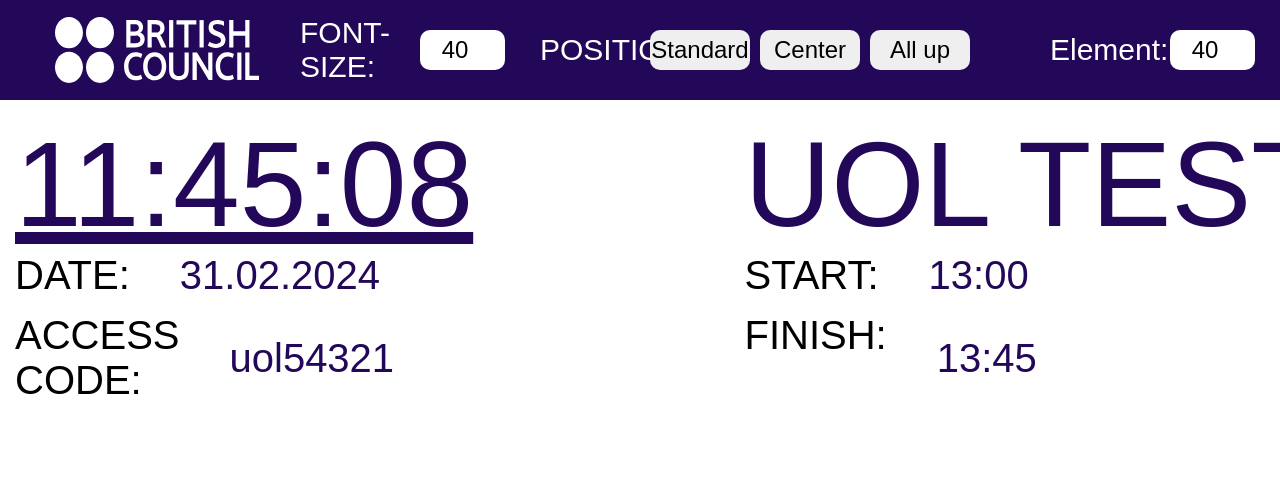
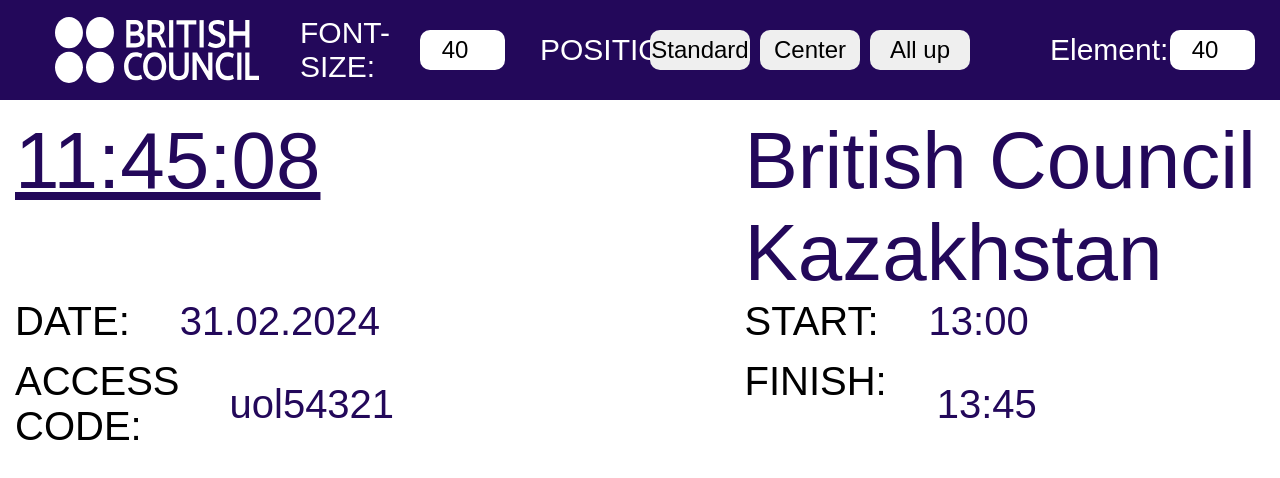
Before and after one commit to MaxGrateman/british-council-board, a React (Vite) app: page /uol-session in a window 1280 px wide. Shown: the top 478 px of the page. Built offline with nearby package versions, Linux system fonts and the light colour scheme; a web font is replaced by a local one.

Commit message:
Change text

```diff
--- a/src/components/PBSession/PBSession.tsx
+++ b/src/components/PBSession/PBSession.tsx
@@ -65,7 +65,7 @@
     };
 
     const numericalParse = parseFloat(fontSize);
-    const timerFont = numericalParse * 3;
+    const timerFont = numericalParse * 2;
 
     const handleDrag: DraggableEventHandler = (_e, ui) => {
         const { x, y } = deltaPosition;
@@ -100,7 +100,7 @@
                     </Draggable>
                 </div>
                 <Draggable {...dragHandlers}>
-                    <p style={{fontSize: `${timerFont}px`, color: 'var(--clr-crimson)' }} onClick={handleElementClick}>IELTS TEST</p>
+                    <p style={{fontSize: `${timerFont}px`, color: 'var(--clr-crimson)' }} onClick={handleElementClick}>British Council Kazakhstan</p>
                 </Draggable>
                 <Draggable {...dragHandlers} >
                     <div className="pb_attribute">
--- a/src/components/UOLSession/UOLSession.tsx
+++ b/src/components/UOLSession/UOLSession.tsx
@@ -64,7 +64,7 @@
     };
 
     const numericalParse = parseFloat(fontSize);
-    const timerFont = numericalParse * 3;
+    const timerFont = numericalParse * 2;
 
 
     const handleDrag: DraggableEventHandler = (_e, ui) => {
@@ -102,7 +102,7 @@
                     </Draggable>
                 </div>
                 <Draggable {...dragHandlers}>
-                    <p className="uol_text" style={{ fontSize: `${timerFont}px`, color: 'var(--clr-accent)' }} onClick={handleElementClick}>UOL TEST</p>
+                    <p className="uol_text" style={{ fontSize: `${timerFont}px`, color: 'var(--clr-accent)' }} onClick={handleElementClick}>British Council Kazakhstan</p>
                 </Draggable>
                 <Draggable {...dragHandlers} >
                     <div className="uol_attribute">
```
